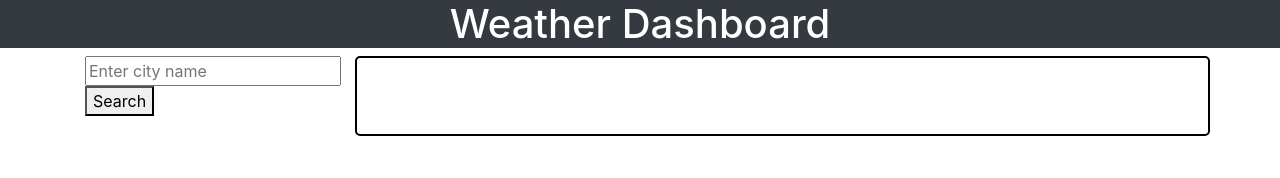
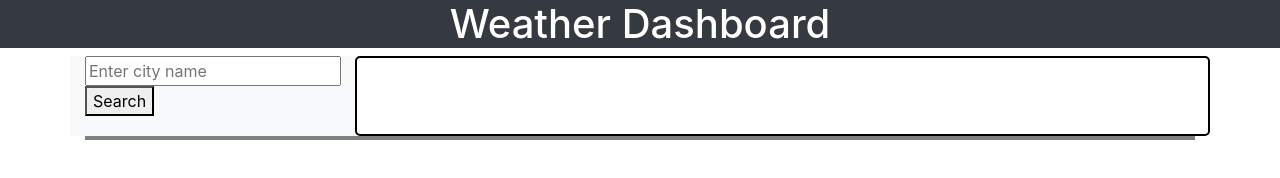
Before and after one commit to liaobrien/weather-dashboard, a plain HTML site: page index.html in a window 1280 px wide. Drawn offline with nearby package versions, Linux system fonts and the light colour scheme.

Commit message:
added div to hold 5 day forecast

```diff
--- a/assets/css/style.css
+++ b/assets/css/style.css
@@ -3,3 +3,6 @@
   border-radius: 5px;
   padding: 30px;
 }
+.forecast-box {
+  border: 2px solid grey;
+}
--- a/index.html
+++ b/index.html
@@ -19,7 +19,7 @@
     </header>
     <div class="container">
       <div class="row justify-content-around">
-        <div class="search-container col-3">
+        <div class="search-container col-3 bg-light">
           <form>
             <input id="city" type="text" placeholder="Enter city name" />
             <button id="submit">Search</button>
@@ -35,6 +35,7 @@
           </div>
         </div>
       </div>
+      <div class="forecast-box"></div>
     </div>
     <script src="https://cdnjs.cloudflare.com/ajax/libs/moment.js/2.29.1/moment.min.js"></script>
     <script src="./assets/js/script.js"></script>
```
